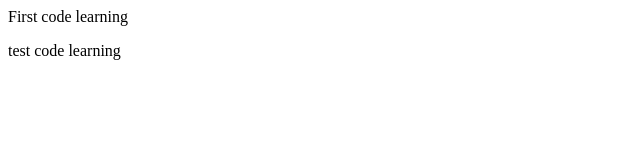
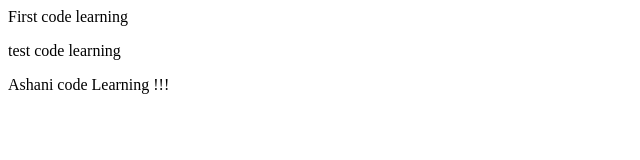
Before and after one commit to ashani13/first, a plain HTML site: page index.html in a window 1280 px wide. Shown: the whole page, without its empty margins (0-640 px from the left). Drawn offline with Linux system fonts and the light colour scheme.

Commit message:
Update index.html

```diff
--- a/index.html
+++ b/index.html
@@ -7,5 +7,6 @@
     <body>
         <p>First code learning</p>
         <p>test code learning</p>
+        <p>Ashani code Learning !!!</p>
     </body>
 </html>
```
